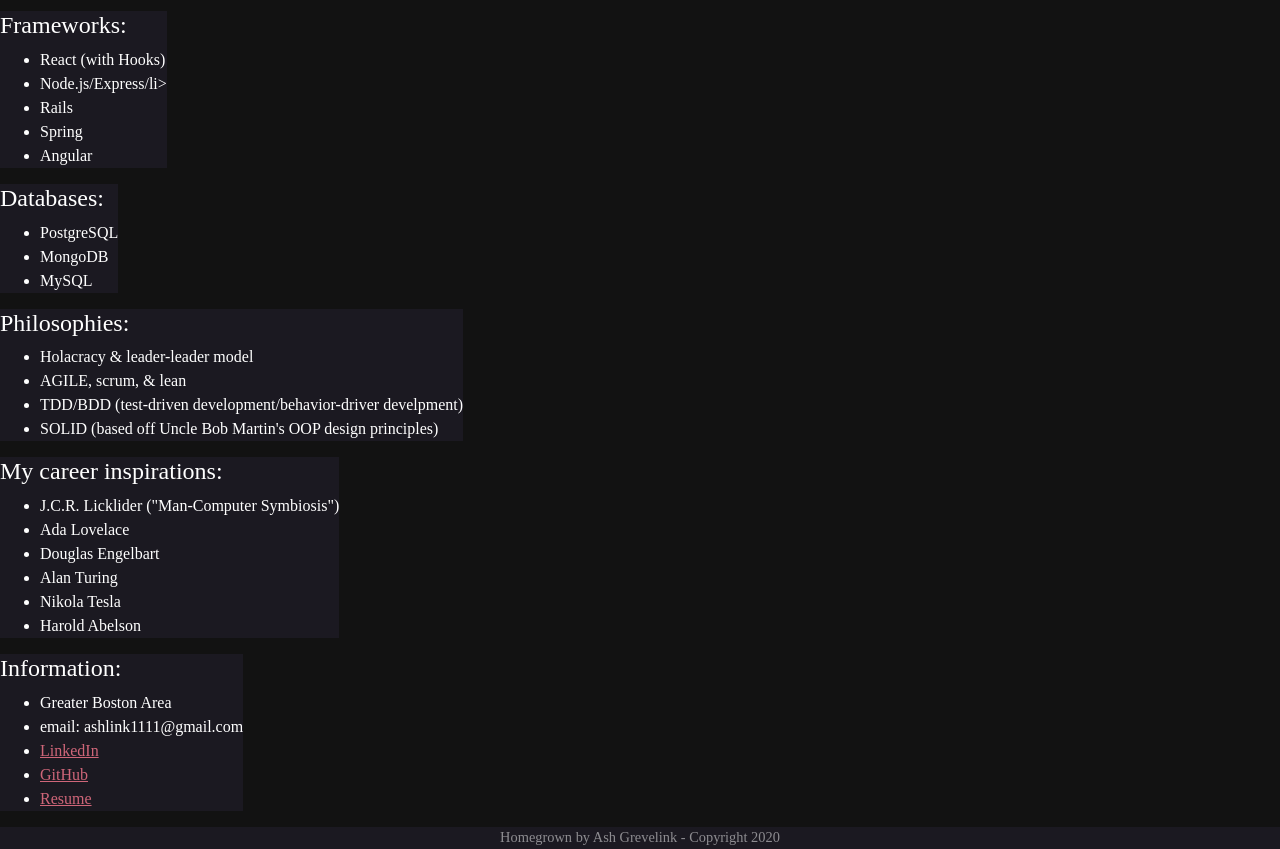
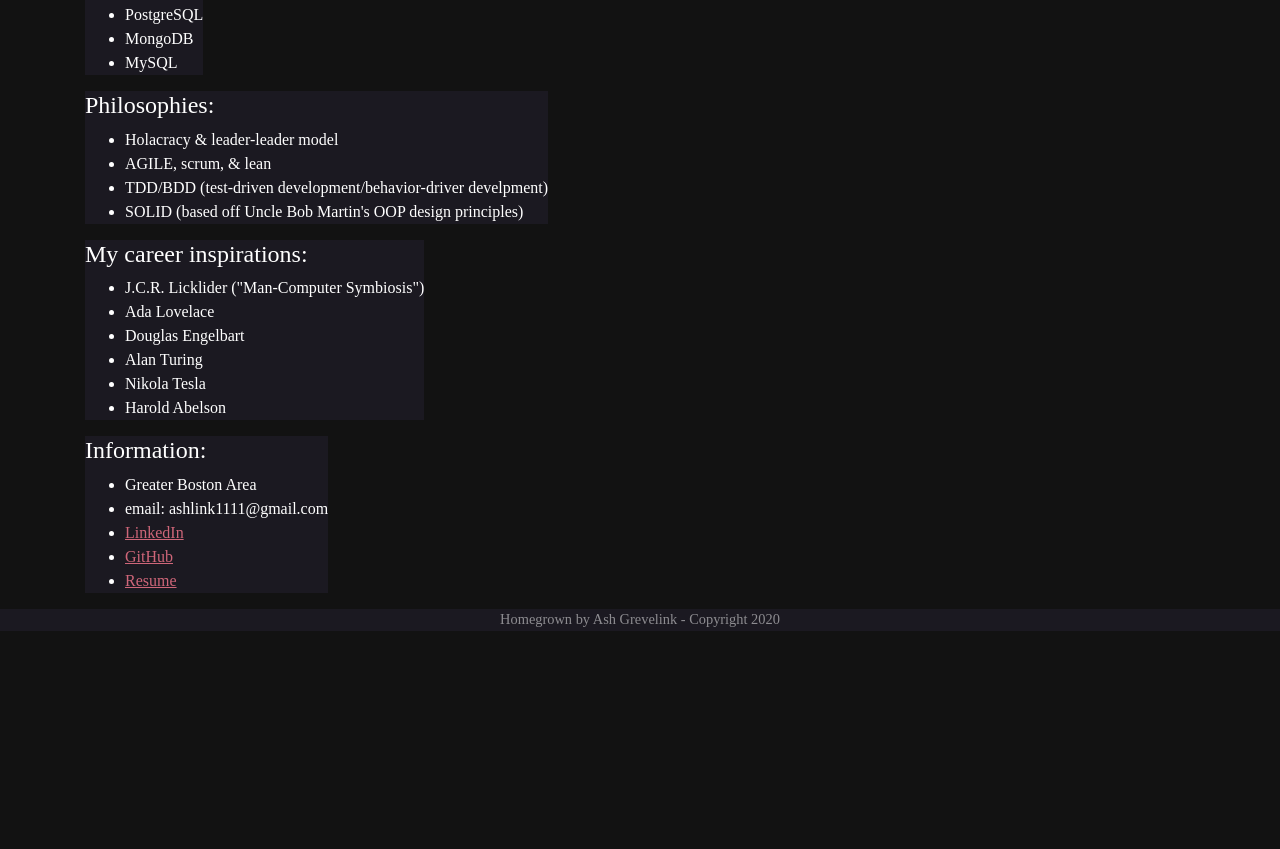
Before and after one commit to ashlink11/dev, a website built with webpack: page index.html in a window 1280 px wide. Shown: the part 5287-6136 px from the top of the page. After the commit the page ends 5918 px from the top, so only its background shows below. Built offline with nearby package versions, Linux system fonts and the light colour scheme; files whose address does not match are found by name.

Commit message:
The two fundamental containers

```diff
--- a/index.html
+++ b/index.html
@@ -17,7 +17,7 @@
     <script src="public/application.js" type="text/javascript" charset="utf-8" defer></script>
   </head>
   <body class="body-content">
-    <main class="main-content">
+    <main class="main-content container-xl">
       <header class="header">
         <h1 class="name box">Ash Grevelink</h1>
         <div class="quote box">
@@ -154,7 +154,7 @@
         </ul>
       </section>
     </main>
-    <footer class="footer">
+    <footer class="footer container-fluid">
       Homegrown by Ash Grevelink - Copyright 2020
     </footer>
   </body>
```
